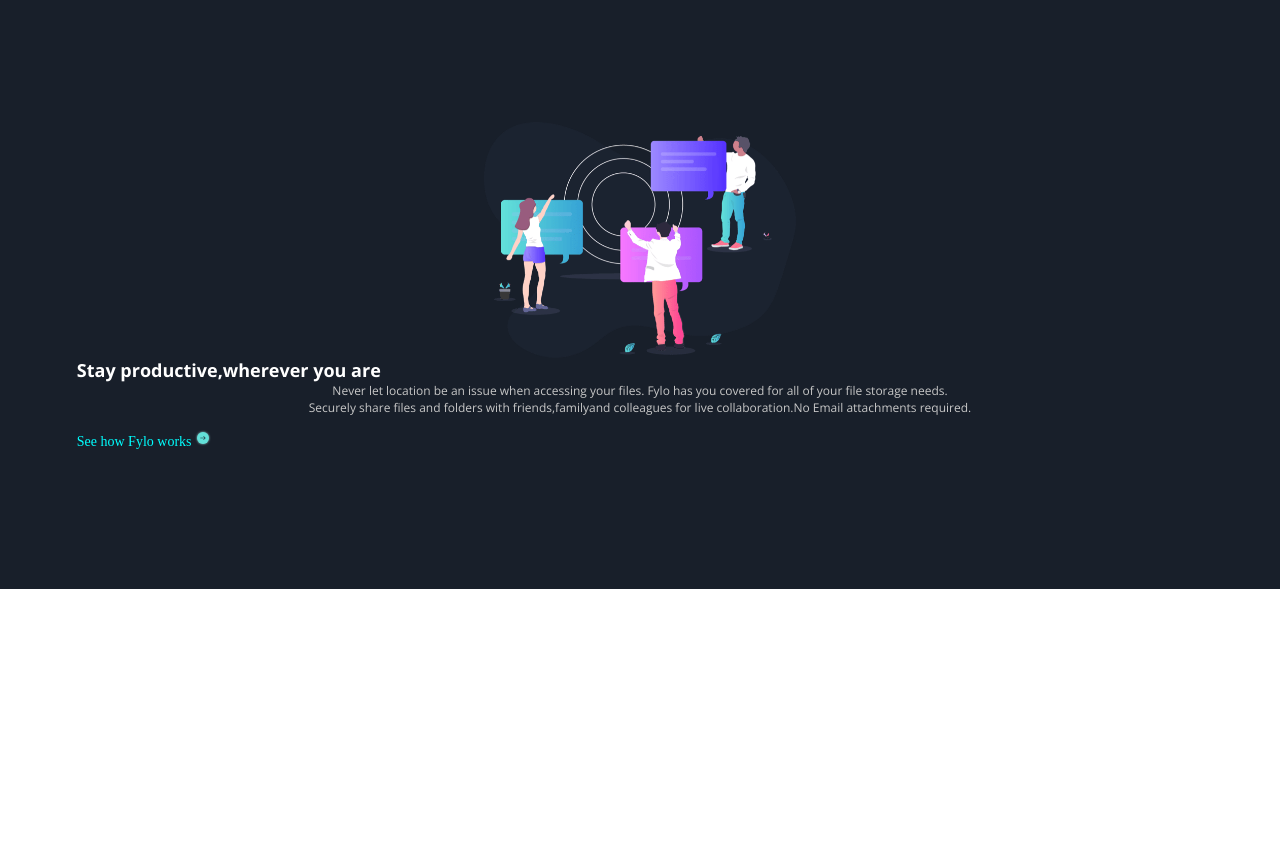
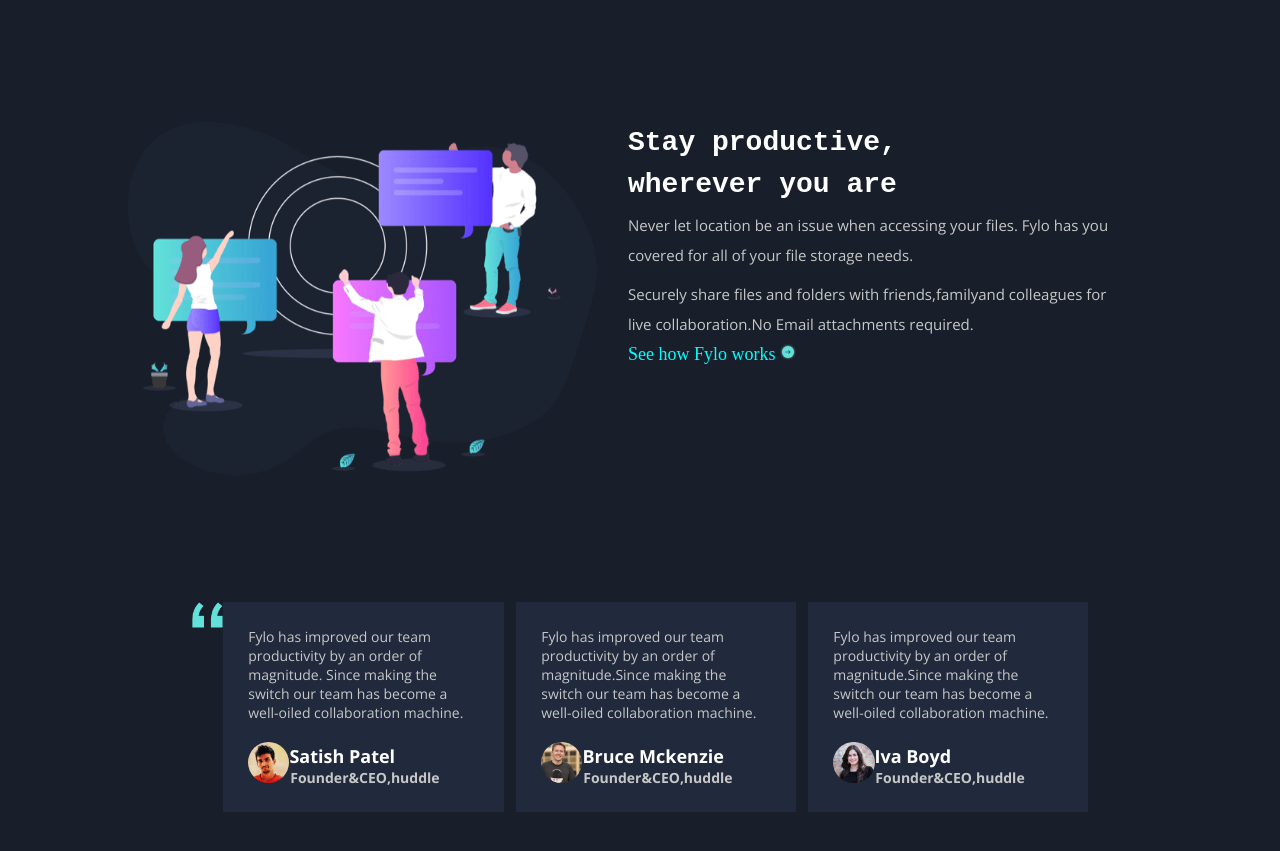
Before and after one commit to rameez012001/fylo-dark-theme-landing-page-master, a plain HTML site: page index.htm in a window 1280 px wide. Shown: the part 1841-2692 px from the top of the page. Before the commit the page ends 2430 px from the top, so only its background shows below. Drawn offline with nearby package versions, Linux system fonts and the light colour scheme.

Commit message:
updated 2

```diff
--- a/index.css
+++ b/index.css
@@ -126,27 +126,64 @@ main{
     padding: 1em 2.5em;
 }
 #productive{
-    margin: 15em 6%;
-    padding: 5em 0;
     display: flex;
-    flex-direction: column;
-    align-items: center;
+    justify-content: center;
+    margin: 20em 10%;
 }
 #illprod{
-    width: 100ch;
+    width: 150ch;
+}
+.prdqw2{
+    padding: 0 5em;
 }
 #productive h1{
-    font-size: 1.8rem;
+    font-size: 2.8rem;
     align-self: flex-start;
+    line-height: 1.5em;
 }
 #productive p{
-    font-size: 1.2rem;
+    font-size: 1.5rem;
+    line-height: 2em;
+    padding: .3em 0;
 }
 #productive a{
     align-self: flex-start;
     padding: 1em 0;
-    font-size: 1.4rem;
+    font-size: 1.8rem;
     color: cyan;
     text-decoration: dashed!important;
     position: relative;
 }
+.cards{
+    display: flex;
+    justify-content: center;
+    margin:15em 15% 40em;
+}
+.cards img{
+    align-self: flex-start;
+    width: 10ch;
+}
+.pstion{
+    padding-left: 3em;
+}
+.cmmnts{
+    background-color:hsl(219, 30%, 18%);
+    padding:4em 4em;
+    z-index: 1;
+}
+.cmmnts:nth-child(odd){
+    margin: 0 2em;
+}
+.cmmnts h1{
+    font-size: 1.8rem;
+    position: relative;
+}
+.cmmnts p{
+    font-size: 1.4rem;
+}
+.cmmnts img{
+    width: 4ch;
+    border-radius: 30px;
+    position: relative;
+    top: 2rem;
+}
--- a/index.htm
+++ b/index.htm
@@ -60,13 +60,18 @@
         </section>
 
         <section id="productive">
+            <picture class="prdqw1">
             <img id="illprod"src="./images/illustration-stay-productive.png" alt="">
-            <h1>Stay productive,wherever you are</h1>
+            </picture>
+            <div class="prdqw2">
+            <h1><pre>Stay productive,
+wherever you are</pre></h1>
             <p>Never let location be an issue when accessing your files. Fylo has you covered for all of your file storage needs.</p>
             <p>Securely share files and folders with friends,familyand colleagues for live collaboration.No Email attachments required.</p>
             <a href="#">See how Fylo works <img id="icnarw"src="./images/icon-arrow.svg" alt=""></a>
+            </div>
         </section>
-       <!-- <section class="cards">
+        <section class="cards">
             <img src="./images/bg-quotes.png" alt="">
             <div class="cmmnts">
             <p>Fylo has improved our team productivity by an order of magnitude. Since making the switch our team has become a well-oiled collaboration machine.</p>
@@ -81,7 +86,7 @@
             <h1><img src="./images/profile-3.jpg" alt="">Iva Boyd<p class="pstion">Founder&CEO,huddle</p></h1>
             </div>
         </section>
-        <div class="mgteac">
+        <!--<div class="mgteac">
             <section class="gteac">
                 <h1>Get early access today</h1>
                 <p>It only takes a minute to sign up and our free starter tier is extremely generous,our support team would be happy to help you.</p>
```
